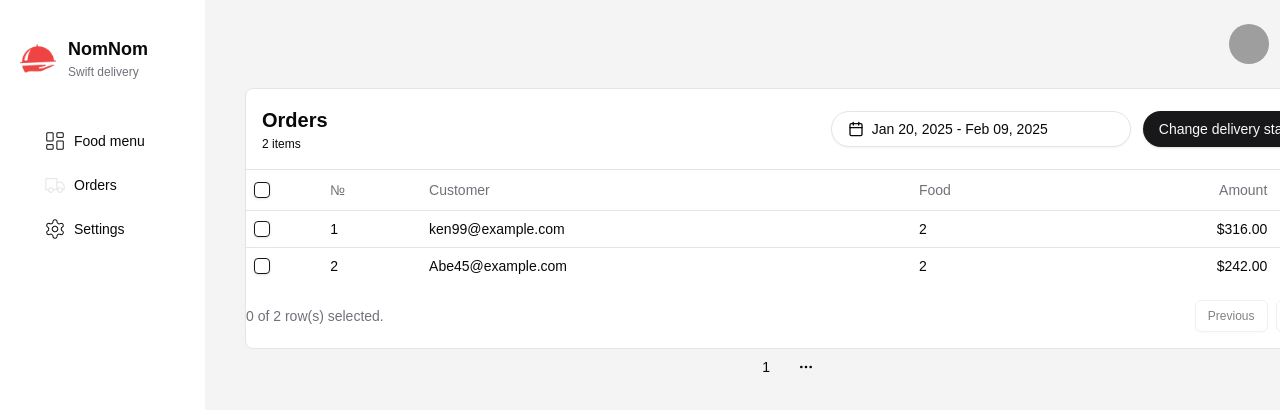
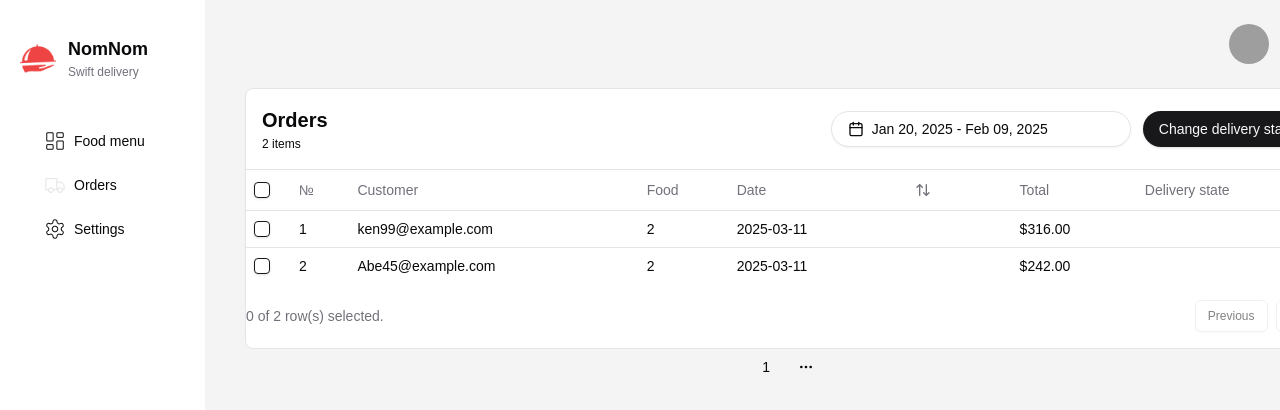
Before and after one commit to Todkhuu/food-delivery-client, a Next.js app: page /orders in a window 1280 px wide. Shown: the top 410 px of the page. Built offline with nearby package versions, Linux system fonts and the light colour scheme; grey boxes are pictures that could not be loaded.

Commit message:
orders set-up

```diff
--- a/src/app/(admin)/_components/AddedFoods.tsx
+++ b/src/app/(admin)/_components/AddedFoods.tsx
@@ -11,7 +11,10 @@ export const AddedFoods = async ({ category }: { category: Category }) => {
     <>
       {food.map((oneFood: foodType) => {
         return (
-          <div className="w-[270px] h-[241px] border-[1px] rounded-[20px] p-4">
+          <div
+            key={oneFood._id}
+            className="w-[270px] h-[241px] border-[1px] rounded-[20px] p-4"
+          >
             <div
               style={{ backgroundImage: `url(${oneFood.image})` }}
               className="w-[100%] h-[129px] rounded-xl bg-center bg-cover flex items-end justify-end p-[20px]"
--- a/src/app/(admin)/_components/Tables.tsx
+++ b/src/app/(admin)/_components/Tables.tsx
@@ -45,6 +45,7 @@ const data: Payment[] = [
     email: "ken99@example.com",
     number: 1,
     food: ["Sunshine Stackers", "Sunshine Stackers"],
+    date: "2025-03-11",
   },
   {
     _id: "3u1reuv4",
@@ -53,6 +54,7 @@ const data: Payment[] = [
     email: "Abe45@example.com",
     number: 2,
     food: ["Sunshine Stackers", "Sunshine Stackers"],
+    date: "2025-03-11",
   },
 ];
 
@@ -63,6 +65,7 @@ export type Payment = {
   email: string;
   number: number;
   food: string[];
+  date: string;
 };
 
 export const columns: ColumnDef<Payment>[] = [
@@ -101,8 +104,25 @@ export const columns: ColumnDef<Payment>[] = [
     header: "Food",
   },
   {
+    accessorKey: "date",
+    header: "Date",
+  },
+  {
+    accessorKey: "d",
+    header: ({ column }) => {
+      return (
+        <Button
+          variant="ghost"
+          onClick={() => column.toggleSorting(column.getIsSorted() === "asc")}
+        >
+          <ArrowUpDown />
+        </Button>
+      );
+    },
+  },
+  {
     accessorKey: "amount",
-    header: () => <div className="text-right">Amount</div>,
+    header: () => <div>Total</div>,
     cell: ({ row }) => {
       const amount = parseFloat(row.getValue("amount"));
 
@@ -112,16 +132,17 @@ export const columns: ColumnDef<Payment>[] = [
         currency: "USD",
       }).format(amount);
 
-      return <div className="text-right font-medium">{formatted}</div>;
+      return <div>{formatted}</div>;
     },
   },
   {
-    id: "actions",
-    enableHiding: false,
+    // id: "actions",
+    // enableHiding: false,
+    accessorKey: "status",
+    header: "Delivery state",
     cell: ({ row }) => {
       const payment = row.original;
-      {
-        data.map((data) => {
+      data?.map((data) => {
         return (
           <DropdownMenu>
             <DropdownMenuTrigger asChild>
@@ -143,7 +164,6 @@ export const columns: ColumnDef<Payment>[] = [
           </DropdownMenu>
         );
       });
-      }
     },
   },
 ];
```
Lines whose indentation alone changed are shown as unchanged.
